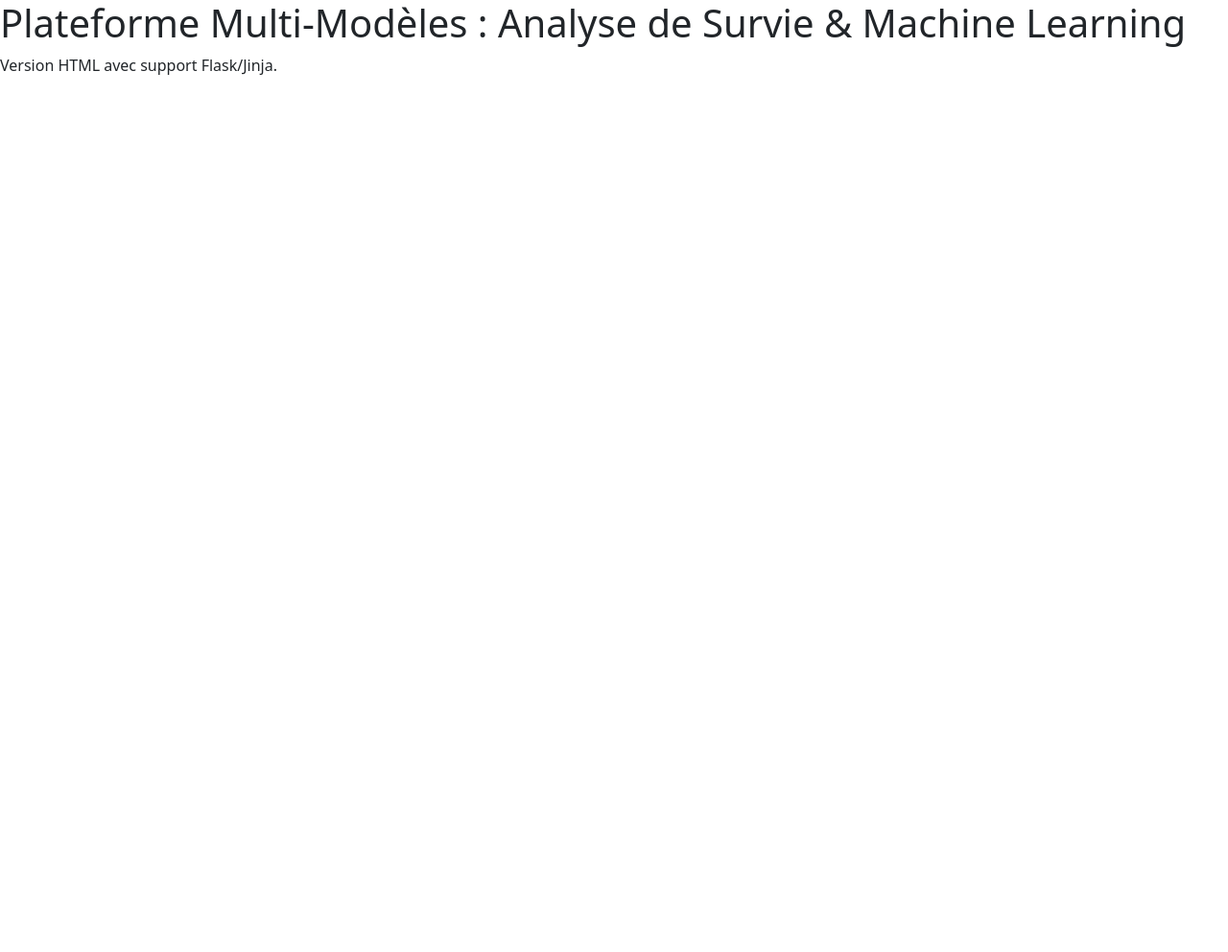
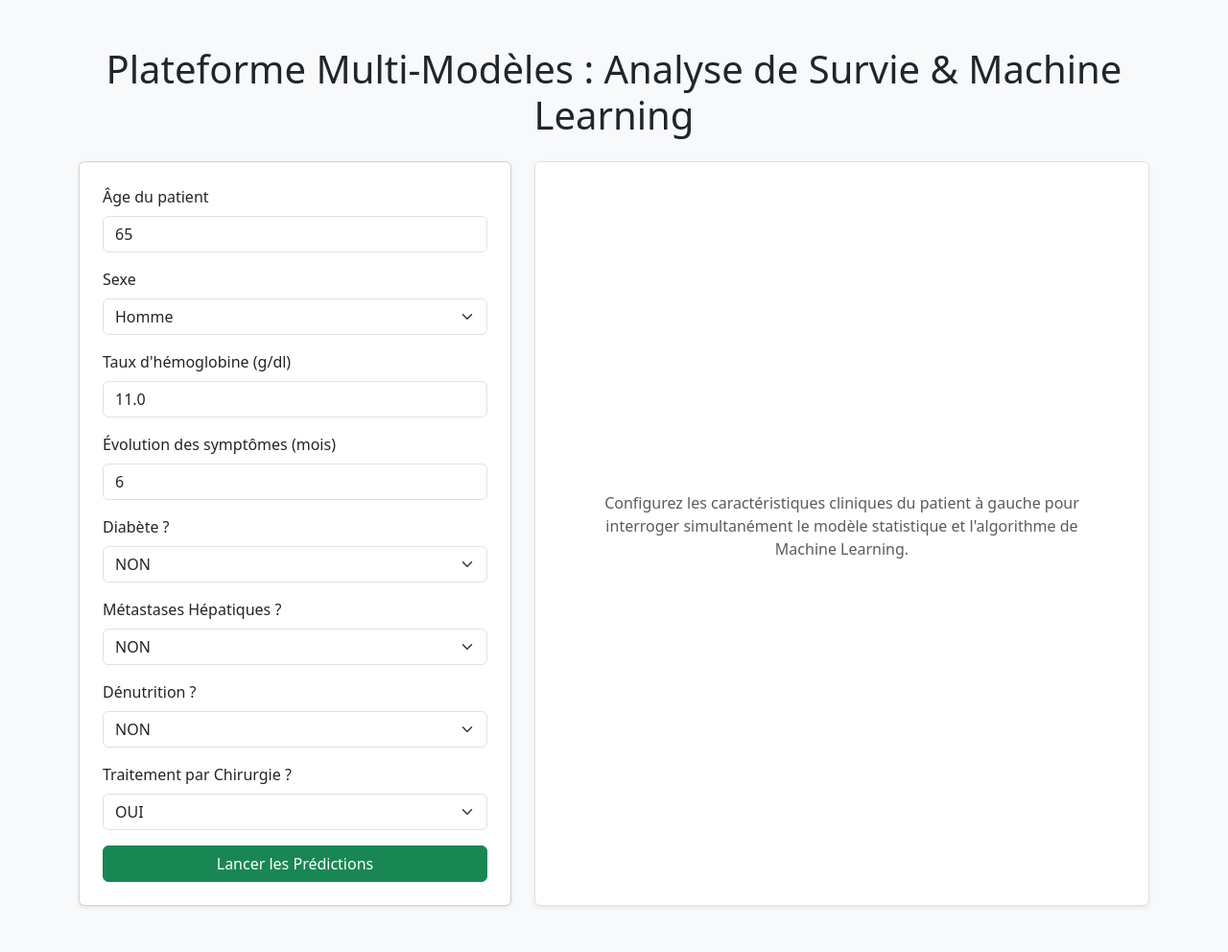
Before and after one commit to amadoudieng210/Mod-le-de-survie-et-mod-le-machine-Learning, a Python web app: template templates/index.html in a window 1280 px wide. Shown: the whole page at 96% size. Before the commit the page ends 78 px from the top, so only its background shows below. Run offline with Jinja, Linux system fonts and the light colour scheme; the template is opened without the code that fills it, so the values that code supplies are empty.

Commit message:
Update index.html

```diff
--- a/templates/index.html
+++ b/templates/index.html
@@ -1,13 +1,126 @@
 <!DOCTYPE html>
 <html lang="fr">
 <head>
-<meta charset="UTF-8">
-<title>Outil Décisionnel de Survie & ML</title>
-<link href="https://cdn.jsdelivr.net/npm/bootstrap@5.3.0/dist/css/bootstrap.min.css" rel="stylesheet">
-<script src="https://cdn.jsdelivr.net/npm/chart.js"></script>
+    <meta charset="UTF-8">
+    <title>Outil Décisionnel de Survie & ML</title>
+    <link href="https://cdn.jsdelivr.net/npm/bootstrap@5.3.0/dist/css/bootstrap.min.css" rel="stylesheet">
+    <script src="https://cdn.jsdelivr.net/npm/chart.js"></script>
 </head>
-<body>
-<h1>Plateforme Multi-Modèles : Analyse de Survie & Machine Learning</h1>
-<p>Version HTML avec support Flask/Jinja.</p>
+<body class="bg-light">
+    <div class="container py-5">
+        <h1 class="text-center mb-4">Plateforme Multi-Modèles : Analyse de Survie & Machine Learning</h1>
+
+        <div class="row">
+            <div class="col-md-5">
+                <div class="card p-4 shadow-sm">
+                    <form method="POST">
+                        <div class="mb-3">
+                            <label class="form-label">Âge du patient</label>
+                            <input type="number" name="age" class="form-control" value="65" required>
+                        </div>
+                        <div class="mb-3">
+                            <label class="form-label">Sexe</label>
+                            <select name="sexe" class="form-select">
+                                <option value="1">Homme</option>
+                                <option value="0">Femme</option>
+                            </select>
+                        </div>
+                        <div class="mb-3">
+                            <label class="form-label">Taux d'hémoglobine (g/dl)</label>
+                            <input type="number" step="0.1" name="hemo" class="form-control" value="11.0" required>
+                        </div>
+                        <div class="mb-3">
+                            <label class="form-label">Évolution des symptômes (mois)</label>
+                            <input type="number" name="sympt" class="form-control" value="6" required>
+                        </div>
+                        <div class="mb-3">
+                            <label class="form-label">Diabète ?</label>
+                            <select name="diabete" class="form-select">
+                                <option value="0">NON</option>
+                                <option value="1">OUI</option>
+                            </select>
+                        </div>
+                        <div class="mb-3">
+                            <label class="form-label">Métastases Hépatiques ?</label>
+                            <select name="metastase" class="form-select">
+                                <option value="0">NON</option>
+                                <option value="1">OUI</option>
+                            </select>
+                        </div>
+                        <div class="mb-3">
+                            <label class="form-label">Dénutrition ?</label>
+                            <select name="denutrition" class="form-select">
+                                <option value="0">NON</option>
+                                <option value="1">OUI</option>
+                            </select>
+                        </div>
+                        <div class="mb-3">
+                            <label class="form-label">Traitement par Chirurgie ?</label>
+                            <select name="chirurgie" class="form-select">
+                                <option value="1">OUI</option>
+                                <option value="0">NON</option>
+                            </select>
+                        </div>
+                        <button type="submit" class="btn btn-success w-100">Lancer les Prédictions</button>
+                    </form>
+                </div>
+            </div>
+
+            <div class="col-md-7">
+                {% if score_risque %}
+                    <div class="row g-3 mb-4">
+                        <div class="col-6">
+                            <div class="alert alert-info text-center shadow-sm h-100 m-0">
+                                <small class="text-muted d-block">Indice de Risque Relatif (Cox)</small>
+                                <strong>{{ score_risque }}</strong>
+                            </div>
+                        </div>
+                        <div class="col-6">
+                            <div class="alert alert-warning text-center shadow-sm h-100 m-0">
+                                <small class="text-muted d-block">Risque de Décès Global (ML)</small>
+                                <strong class="text-danger">{{ probabilite_ml }} %</strong>
+                            </div>
+                        </div>
+                    </div>
+
+                    <div class="card p-4 shadow-sm bg-white">
+                        <canvas id="survivalChart"></canvas>
+                    </div>
+                {% else %}
+                    <div class="h-100 d-flex align-items-center justify-content-center border rounded bg-white p-5 text-muted text-center shadow-sm">
+                        <p>Configurez les caractéristiques cliniques du patient à gauche pour interroger simultanément le modèle statistique et l'algorithme de Machine Learning.</p>
+                    </div>
+                {% endif %}
+            </div>
+        </div>
+    </div>
+
+    <script>
+        {% if prediction_data %}
+            const dataCtx = JSON.parse('{{ prediction_data | safe }}');
+            const ctx = document.getElementById('survivalChart').getContext('2d');
+            new Chart(ctx, {
+                type: 'line',
+                data: {
+                    labels: dataCtx.labels,
+                    datasets: [{
+                        label: 'Courbe de Survie Temporelle Estimée S(t)',
+                        data: dataCtx.values,
+                        borderColor: '#198754',
+                        borderWidth: 3,
+                        fill: false,
+                        tension: 0.1
+                    }]
+                },
+                options: {
+                    responsive: true,
+                    scales: {
+                        x: { title: { display: true, text: 'Temps (mois)' } },
+                        y: { min: 0, max: 1.05, title: { display: true, text: 'Probabilité de Survie' } }
+                    }
+                }
+            });
+        {% endif %}
+    </script>
 </body>
 </html>
```
